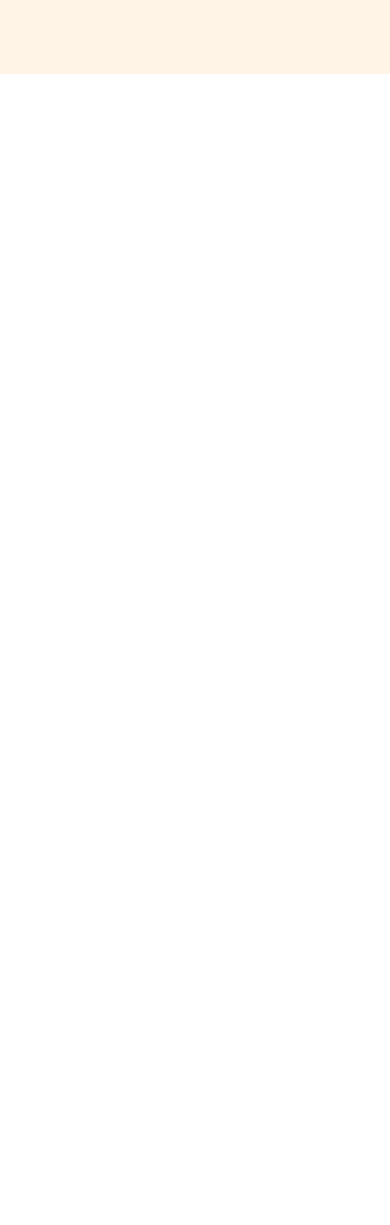
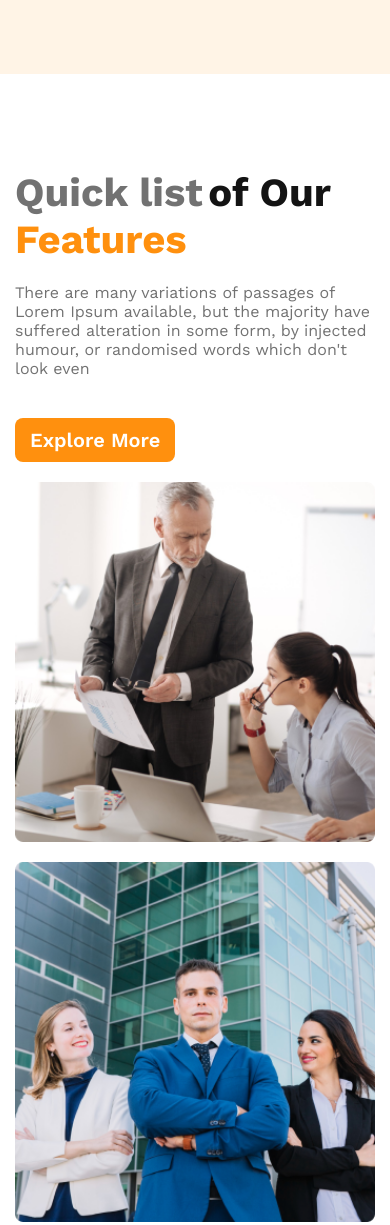
Before and after one commit to mosharofhossain1/g3-architact, a plain HTML site: page index.html in a window 390 px wide. Shown: the part 594-1819 px from the top of the page. Before the commit the page ends 844 px from the top, so only its background shows below. Drawn offline with nearby package versions, Linux system fonts and the light colour scheme.

Commit message:
Team section Complate

```diff
--- a/assets/css/responsive.css
+++ b/assets/css/responsive.css
@@ -13,6 +13,31 @@
     .banner_title{
         font-size: 30px;
     }
+    .team_section{
+        padding: 15px;
+    }
+    .teams_container{
+        flex-direction: column-reverse;
+    }
+    .team_images_content{
+        grid-template-columns: repeat(1,1fr);
+    }
+    .team_title{
+        width: 100%;
+    }
+    .team_desc_content{
+        width: 100%;
+        margin-left: 0px;
+    }
+    .team_images_content{
+        width: 100%;
+        margin-right: 0px;
+    }
+
+    .team_desc_content button{
+        margin: 20px 0px;
+        text-align: center;
+    }
 }
 
 @media screen and (min-width: 577px) and (max-width: 992px) {
@@ -25,4 +50,22 @@
     .banner_title{
         font-size: 40px;
     }
+    .teams_container{
+        flex-direction: column-reverse;
+    }
+    .team_images_content{
+        grid-template-columns: repeat(2,1fr);
+
+    }
+
+.team_desc{
+    width: 100%;
 }
+    .team_title {
+        width: 100%;
+    }
+    .team_desc_content button{
+        margin: 20px 0px;
+        text-align: center;
+    }
+}
--- a/assets/css/style.css
+++ b/assets/css/style.css
@@ -120,3 +120,58 @@ nav ul li a {
 }
 
 /* Nav Css Style End */
+
+/* Main section Css Style Start */
+/* Team Secttion css */
+.team_section{
+    margin-top: 80px;
+    padding: 40px 0px;
+}
+.teams_container{
+    display: flex;
+    align-items: center;
+
+}
+.team_title{
+    width: 450px;
+    margin-bottom: 20px;
+}
+.team_desc{
+    font-size: 16px;
+font-style: normal;
+font-weight: 400;
+color: #727272;
+margin-bottom: 20px;
+}
+.normal_color{
+    color: #727272;
+    font-size: 40px;
+    font-weight: 700;
+}
+.black_color{
+    color: #131313;
+    font-size: 40px;
+    font-weight: 700;
+}
+.primary_color{
+    color: #FF900E;
+    font-size: 40px;
+    font-weight: 700;
+}
+.team_images_content{
+    width: 48%;
+    margin-right: 2%;
+}
+.team_images_content{
+    display: grid;
+    grid-template-columns: repeat(2,1fr);
+    gap: 20px;
+}
+.team_images_content img{
+    width: 100%;
+}
+ .team_desc_content{
+    width: 50%;
+    margin-left: 2%;
+ }
+/* Main section Css Style End */
--- a/index.html
+++ b/index.html
@@ -37,7 +37,9 @@
                     <h3 class="banner_title">
                         Brand New Group of Architects
                     </h3>
-                    <p class="banner_desc">There are many variations of passages of Lorem Ipsum available, but the majority have suffered alteration in some form, by injected humour, or randomised words which don't look even</p>
+                    <p class="banner_desc">There are many variations of passages of Lorem Ipsum available, but the
+                        majority have suffered alteration in some form, by injected humour, or randomised words which
+                        don't look even</p>
 
                     <button class="btn_primary">Explore More</button>
                 </div>
@@ -50,7 +52,39 @@
     </header>
     <!-- Header Section End -->
     <!-- Main Section Start -->
-    <main></main>
+    <main>
+        <!-- Feature Section Start -->
+        <section class="team_section">
+
+            <div class="container">
+                <div class="teams_container">
+                    <div class="team_images_content">
+                        <img src="images/team1.png" alt="">
+                        <img src="images/team2.png" alt="">
+                        <img src="images/team3.png" alt="">
+                        <img src="images/team4.png" alt="">
+                    </div>
+                    <div class="team_desc_content">
+                        <div class="team_title"><span class="normal_color">Quick list</span> <span
+                                class="black_color">of Our</span> <span class="primary_color">Features</span></div>
+                        <p class="team_desc">There are many variations of passages of Lorem Ipsum available, but the
+                            majority
+                            have suffered alteration in some form, by injected humour, or randomised words which don't
+                            look
+                            even
+                        </p>
+
+                        <button class="btn_primary">Explore More</button>
+                    </div>
+                </div>
+            </div>
+
+        </section>
+
+
+
+        <!-- Feature Section End -->
+    </main>
     <!-- Main Section End -->
 
     <!-- Footer Section Start -->
```
